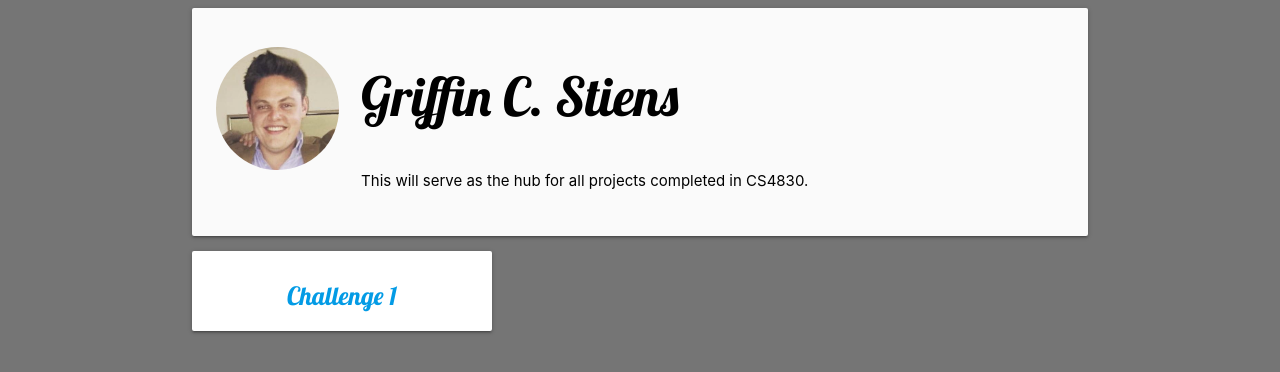
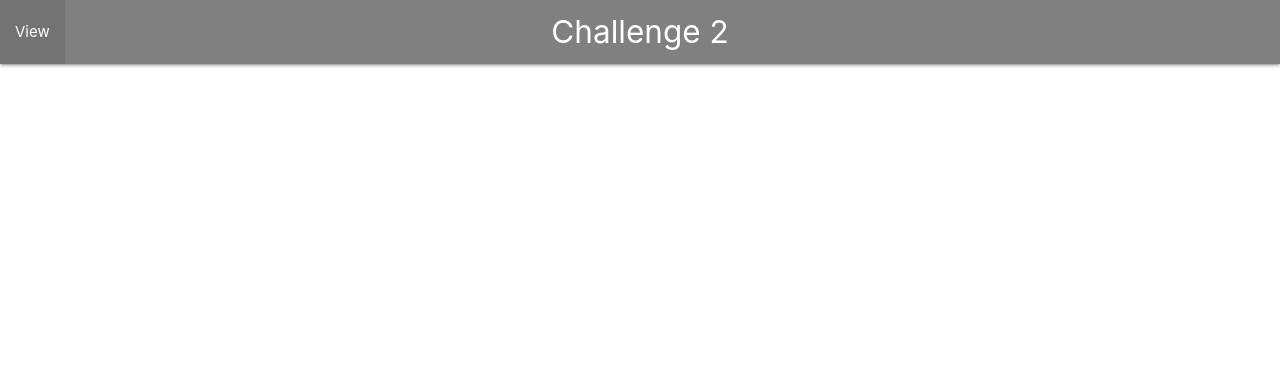
Before and after one commit to griffinstiens/CS4830, a PHP site: page /index.html in a window 1280 px wide. Shown: the top 372 px of the page. Run offline with PHP 8.4, Linux system fonts and the light colour scheme.

```diff
--- a/index.html
+++ b/index.html
@@ -10,59 +10,27 @@
     <link href="https://fonts.googleapis.com/icon?family=Material+Icons" rel="stylesheet">
 
     <style>
-      body {
-        background-color: #757575;
+      nav {
+        background-color: grey;
       }
-
-      p, h1, h2 {
-        font-family: 'Lobster', cursive;
-      }
-
-      div.card-panel.test {
-        width: 300px;
-        height: 80px;
-        margin: 0px;
-        padding-top: 1px;
-      }
-
-      .footer {
-    position: absolute;
-    bottom: 0;
-    width: 100%;
-    height: 2.5rem;
-    background-color: #9e9e9e;           /* Footer height */
-  }
     </style>
     <title>CS4830</title>
   </head>
   <body>
-    <div class="container"
-      <div class="row">
-        <div class="col s12">
-            <div class="card-panel grey lighten-5 z-depth-1">
-              <div class="row valign-wrapper">
-                <div class="col s2">
-                  <img src="images/griffin.jpeg" alt="" class="circle responsive-img"> <!-- notice the "circle" class -->
-                </div>
-                <div class="col s10">
-                  <h2 class="black-text">Griffin C. Stiens</h2><br>
-                  <span class="black-text">
-                    This will serve as the hub for all projects completed in CS4830.
-                  </span>
-                </div>
-              </div>
-            </div>
-          </div>
 
-          <div class="col s12 m5 l6">
-            <div class="card-panel test">
-              <p class="center black-text flow-text"><a href="pages/firstChallenge.html">Challenge 1</a></p>
-            </div>
-          </div>
+    <nav>
+       <div class="nav-wrapper">
+         <ul id="nav-mobile" class="left hide-on-med-and-down">
+           <li><a href="view.php">View</a></li>
+           <div class="brand-logo center">Challenge 2</div>
+         </ul>
+       </div>
+     </nav>
+    <div class="container">
 
 
 
-      </div> <!--end row-->
+
 
 
 
--- a/pages/challenge2/upload.php
+++ b/pages/challenge2/upload.php
@@ -12,12 +12,13 @@ if (isset($_POST['submit'])) {
   $image_path = 'uploads/';
 
   move_uploaded_file($image_temp, $image_path);
-  $sql = mysqli_query($conn, "INSERT INTO images (image_name, image_path, image_type, image_size) VALUES ('image_name', 'image_path', 'image_type','image_size')");
+  $sql = mysqli_query($conn, "INSERT INTO images (image_name, image_path, image_type, image_size)
+  VALUES ('image_name', 'image_path', 'image_type','image_size')");
 
   if($sql) {
     echo "Success!";
   } else {
-    echo "Fuck pls work";
+    echo "pls work";
   }
 
   if (empty($_FILES['file'])) {
```
Also changed, not shown: pages/challenge2/index.php (+9 -20 lines), pages/challenge2/styles/style.css (added, +12 -0 lines), pages/challenge2/view.php (renamed from pages/challenge2/results.php).
